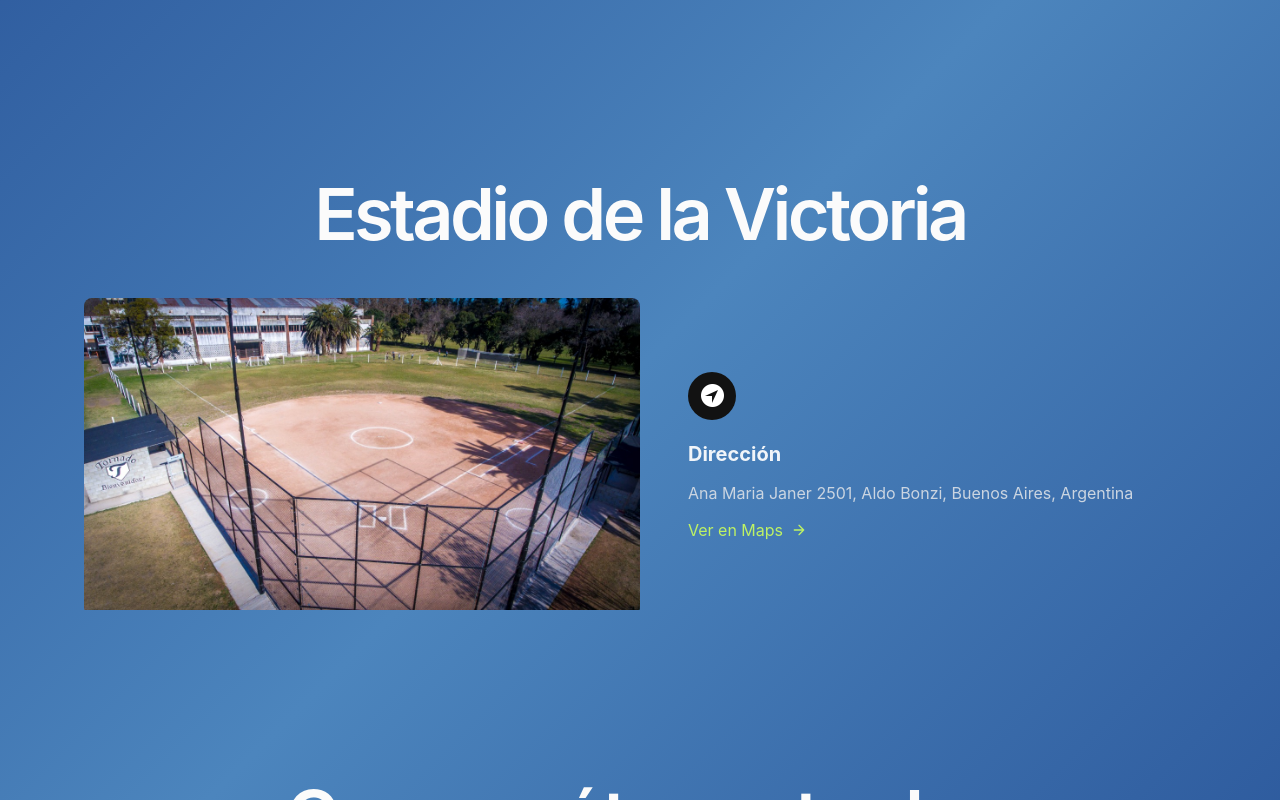
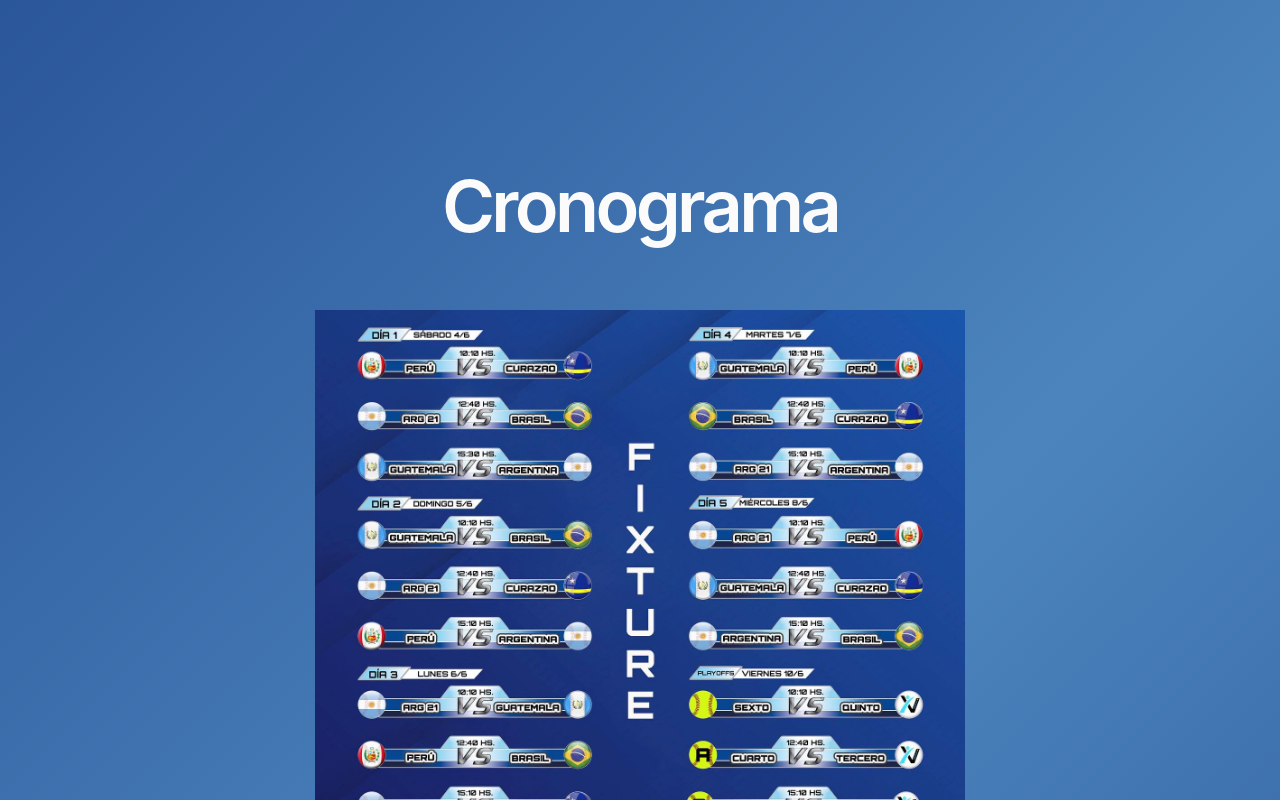
Before and after one commit to sebitokazu/sudamericano-portal, a Next.js app: page / in a window 1280 px wide. Shown: the part 1660-2460 px from the top of the page. Built offline with nearby package versions, Linux system fonts and the light colour scheme.

Commit message:
Seccion cronograma

```diff
--- a/components/Header.js
+++ b/components/Header.js
@@ -67,6 +67,11 @@ export default function Header() {
                 Equipos
               </span>
             </Link>
+            <Link href="#cronograma">
+              <span className="mr-11 pr-2 cursor-pointer text-gray-100 hover:text-gray-200 font-semibold tr04">
+                Cronograma
+              </span>
+            </Link>
             <Link href="#estadio">
               <span className="mr-11 pr-2 cursor-pointer text-gray-100 hover:text-gray-200 font-semibold tr04">
                 Estadio
--- a/components/Main.js
+++ b/components/Main.js
@@ -124,6 +124,21 @@ export default function Main() {
           </div>
         </div>
       </section>
+      <section id="cronograma" className="pt-40 -mt-40 mb-20">
+        <div className="max-w-6xl pt-10 pb-4 mx-auto">
+          <h2 className=" mb-1 text-2xl font-semibold tracking-tighter text-center text-gray-100 lg:text-7xl md:text-6xl">
+            Cronograma
+          </h2>
+          <div className="flex flex-row flex-wrap justify-center mx-auto pt-16 px-8">
+            <Image
+            src="/cronograma.jpeg"
+            alt="Cronograma del Sudamericano"
+            width="650"
+            height="650"
+            />
+          </div>
+        </div>
+      </section>
       <section id="estadio" className="pt-40 -mt-40">
         <div className="max-w-6xl pt-12 mb-1 pb-16 mx-auto">
           <h2 className="text-2xl font-semibold tracking-tighter text-center text-gray-100 lg:text-7xl md:text-6xl">
```
Also changed, not shown: public/cronograma.jpeg (added).
